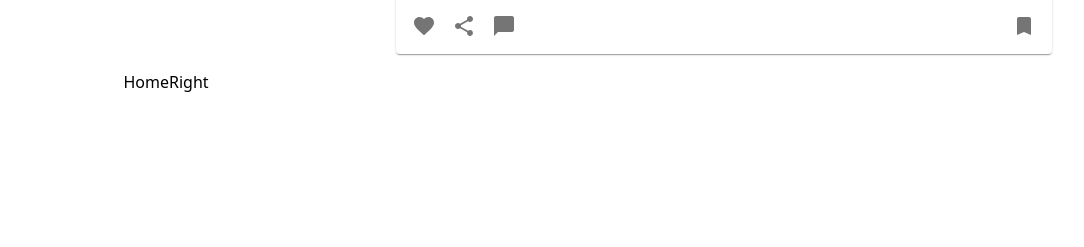
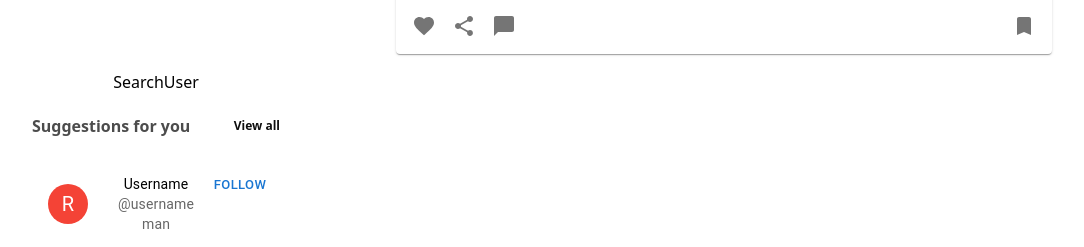
Before and after one commit to adibnow-cs/social_media_app, a React (Create React App) app in the folder social_networking/: page / in a window 1280 px wide. Shown: the part 3910-4157 px from the top of the page, without its empty margins (48-1132 px from the left). Before the commit the page ends 4004 px from the top, so only its background shows below. Built offline with nearby package versions, Linux system fonts and the light colour scheme.

Commit message:
Create suggestion box

```diff
--- a/social_networking/src/pages/components/HomeRight/HomeRight.jsx
+++ b/social_networking/src/pages/components/HomeRight/HomeRight.jsx
@@ -1,8 +1,23 @@
 import React from 'react'
+import SearchUser from '../SearchUser/SearchUser'
+import PopularUserCard from './PopularUserCard'
 
+const popularUser=[1,1,1,1,1]
 const HomeRight = () => {
   return (
-    <div>HomeRight</div>
+    <div className='pr-5'>
+      <SearchUser/>
+      <div className=' flex justify-between py-5 items-center'>
+        <p className='font-semibold opacity-70'> Suggestions for you</p>
+        <p className='text-xs font-semibold opacity-95'> View all</p>
+
+      </div>
+      <div className='space-y-5'>
+        <PopularUserCard></PopularUserCard>
+
+      </div>
+
+    </div>
   )
 }
 
--- /dev/null
+++ b/social_networking/src/pages/components/HomeRight/PopularUserCard.jsx
@@ -0,0 +1,28 @@
+import React from "react";
+import CardHeader from "@mui/material/CardHeader";
+import Avatar from "@mui/material/Avatar";
+import { red } from "@mui/material/colors";
+import IconButton from "@mui/material/IconButton";
+import MoreVertIcon from "@mui/icons-material/MoreVert";
+import { Button } from "@mui/material";
+
+const PopularUserCard = () => {
+  return (
+    <div>
+      <CardHeader
+        avatar={
+          <Avatar sx={{ bgcolor: red[500] }} aria-label="recipe">
+            R
+          </Avatar>
+        }
+        action={
+            <Button size="small">Follow</Button>
+        }
+        title="Username"
+        subheader="@username man"
+      />
+    </div>
+  );
+};
+
+export default PopularUserCard;
--- /dev/null
+++ b/social_networking/src/pages/components/SearchUser/SearchUser.jsx
@@ -0,0 +1,9 @@
+import React from 'react'
+
+const SearchUser = () => {
+  return (
+    <div>SearchUser</div>
+  )
+}
+
+export default SearchUser
```
